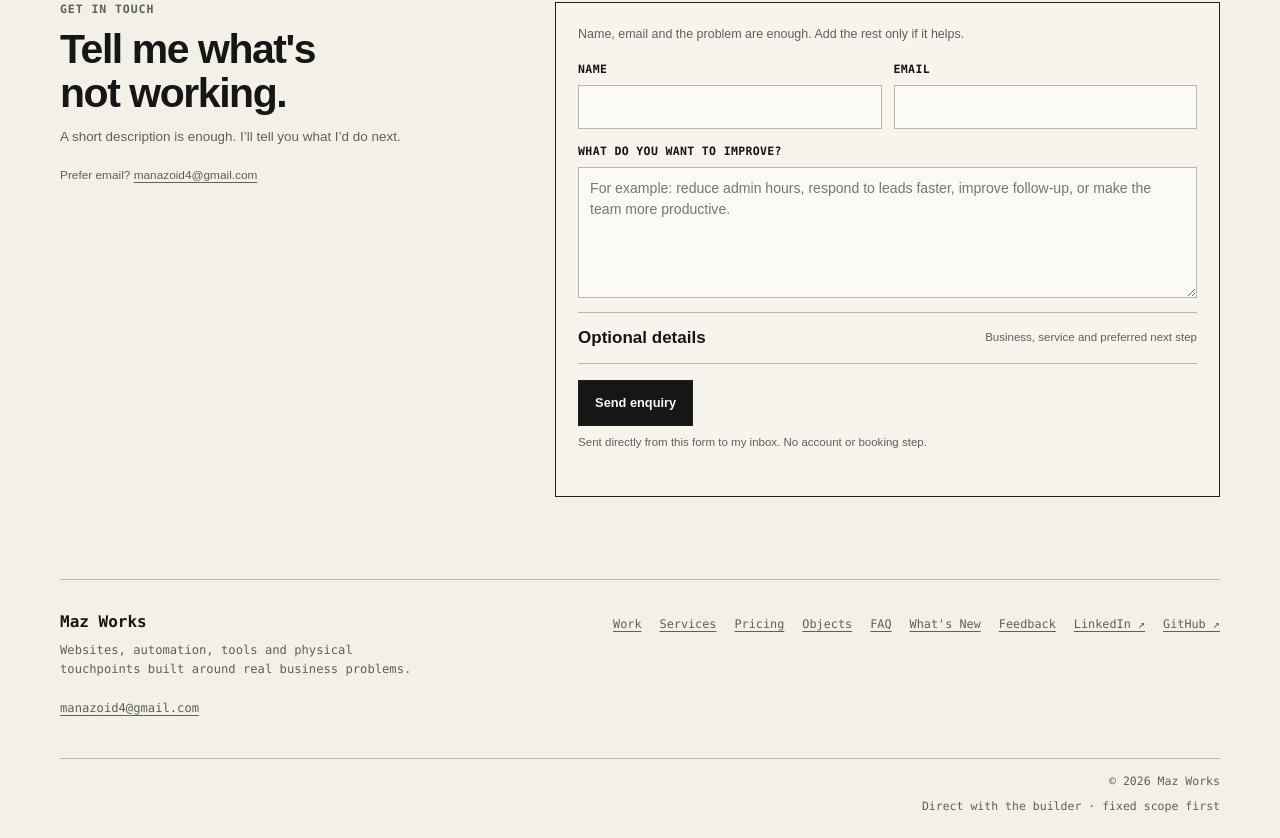
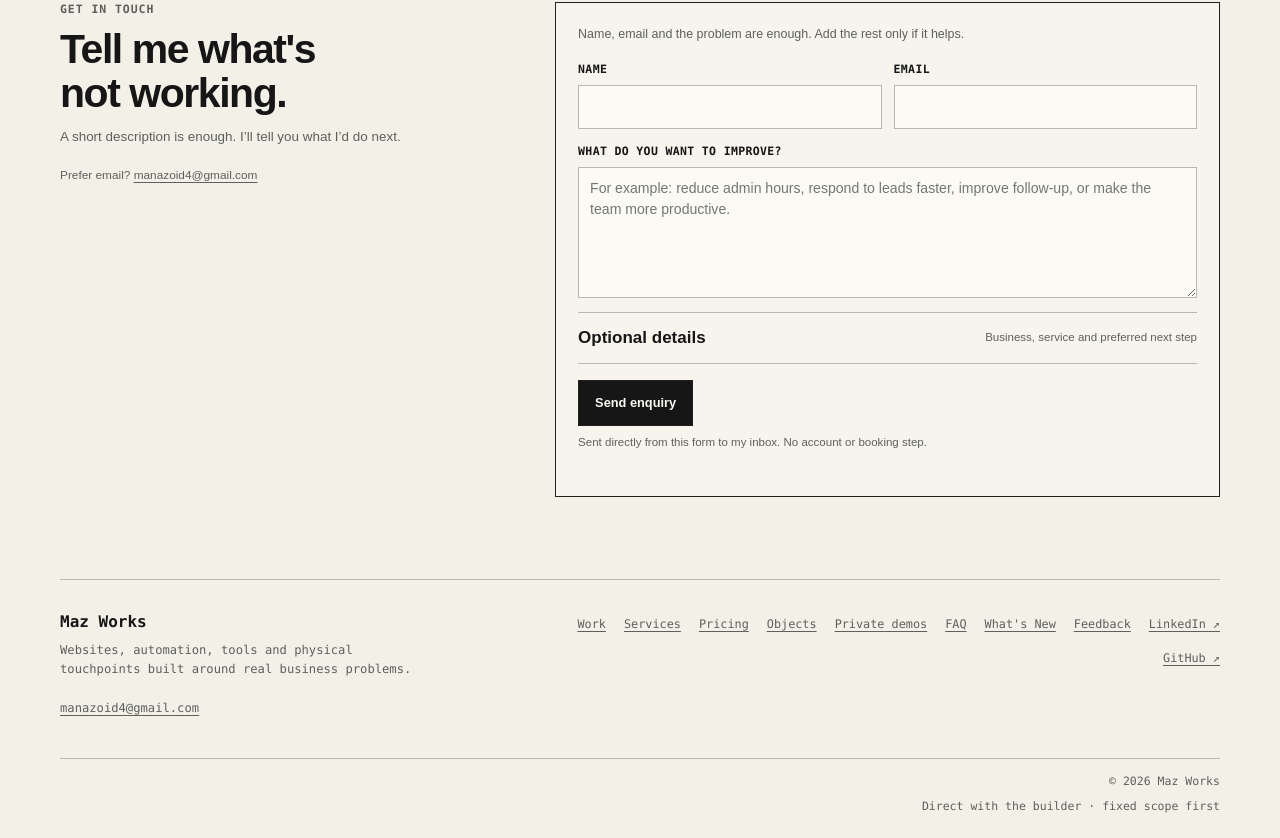
Before and after one commit to manazoid4/mazos-site, a Next.js app: page / in a window 1280 px wide. Shown: the part 3758-4596 px from the top of the page. Built offline with nearby package versions, Linux system fonts and the light colour scheme.

Commit message:
Stage C: restore private demos discoverability

```diff
--- a/app/site-chrome.tsx
+++ b/app/site-chrome.tsx
@@ -31,6 +31,7 @@ export function SiteFooter() {
         <a href="/#services">Services</a>
         <a href="/#pricing">Pricing</a>
         <a href="/3d-printing">Objects</a>
+        <a href="/demos">Private demos</a>
         <a href="/faq">FAQ</a>
         <a href="/whats-new">What&apos;s New</a>
         <a href={`mailto:${CONTACT_EMAIL}?subject=Maz%20Works%20feedback`}>Feedback</a>
```
